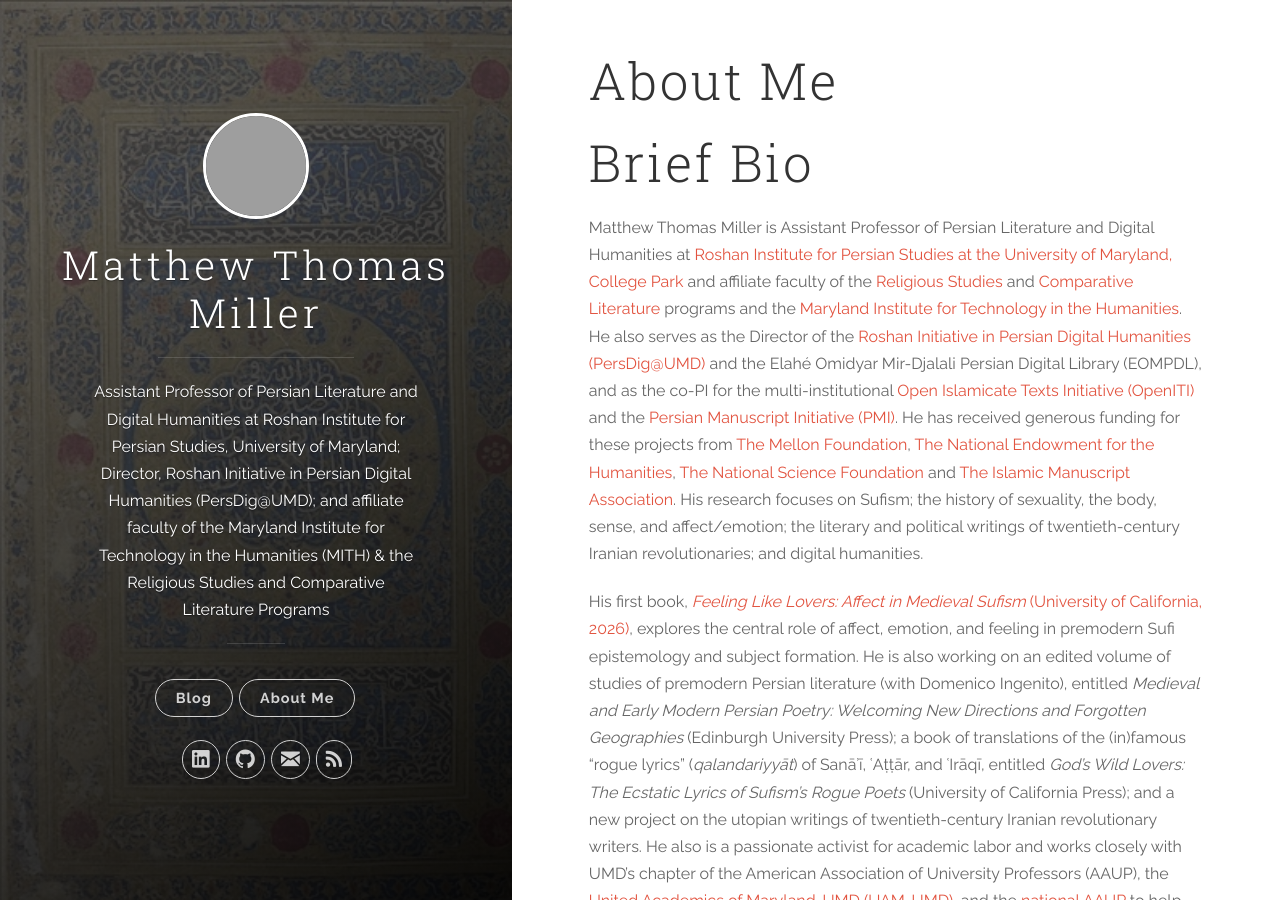
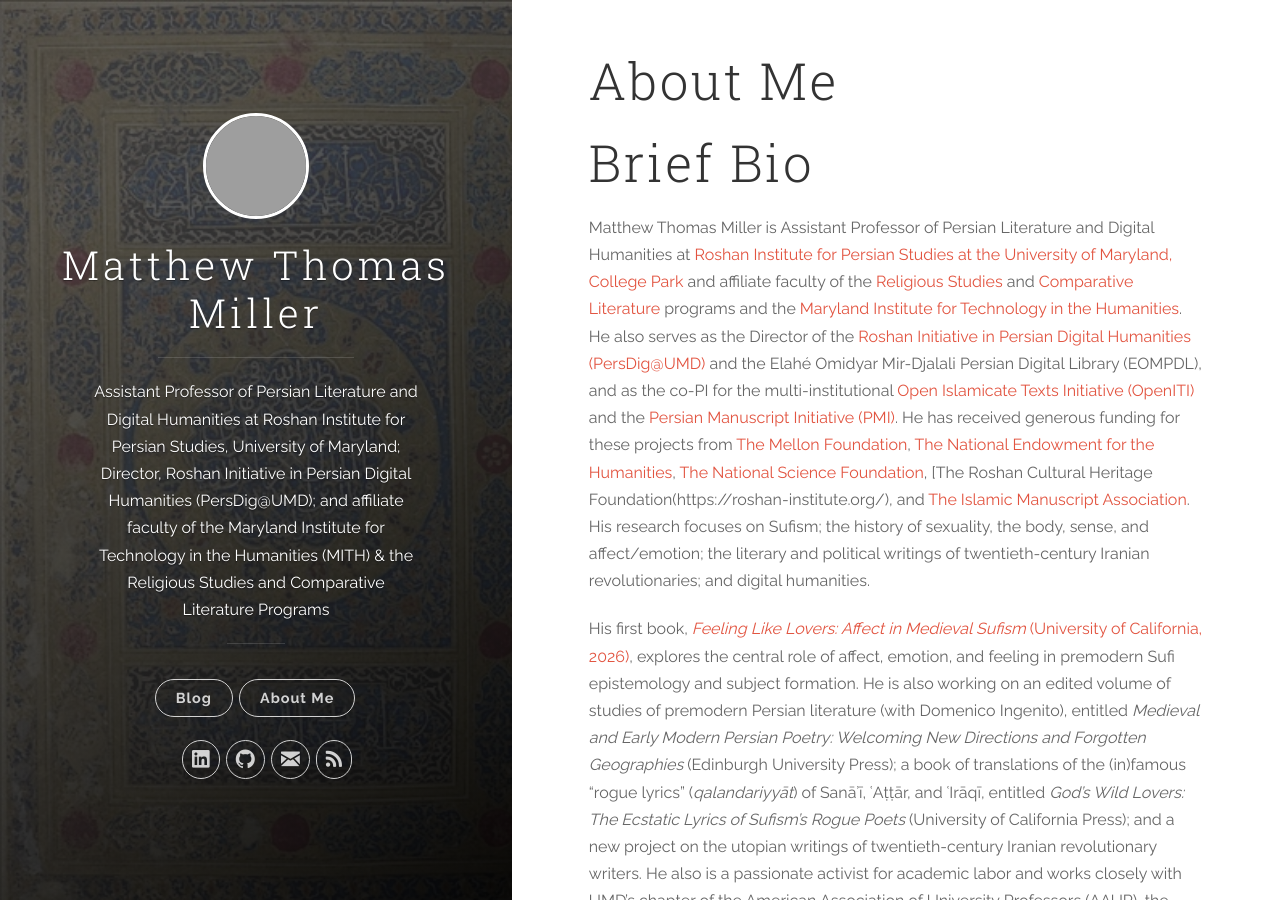
Before and after one commit to MatthewThomasMiller/MatthewThomasMiller.github.io, a Jekyll site: the page built from about-me.md, in a window 1280 px wide and 900 px high, cut to the strip 0-900 px from the top of the window. Built offline with Jekyll 4.4.1, drawn with Linux system fonts in a browser that asks for light colours; grey boxes are pictures that could not be loaded.

Commit message:
update about me

```diff
--- a/about-me.md
+++ b/about-me.md
@@ -5,7 +5,7 @@
 
 # Brief Bio
 
-Matthew Thomas Miller is Assistant Professor of Persian Literature and Digital Humanities at [Roshan Institute for Persian Studies at the University of Maryland, College Park](http://sllc.umd.edu/persian) and affiliate faculty of the [Religious Studies](https://jewishstudies.umd.edu/research/religious-studies) and [Comparative Literature](https://english.umd.edu/academic-programs/graduate/phd-comparative-literature) programs and the [Maryland Institute for Technology in the Humanities](https://mith.umd.edu/people/). He also serves as the Director of the [Roshan Initiative in Persian Digital Humanities (PersDig@UMD)](http://persdig.umd.edu/) and the Elahé Omidyar Mir-Djalali Persian Digital Library (EOMPDL), and as the co-PI for the multi-institutional [Open Islamicate Texts Initiative (OpenITI)](https://openiti.org/) and the [Persian Manuscript Initiative (PMI)](http://www.persianmanuscript.org/). He has received generous funding for these projects from [The Mellon Foundation](https://mellon.org/), [The National Endowment for the Humanities](https://www.neh.gov/), [The National Science Foundation](https://www.nsf.gov/) and [The Islamic Manuscript Association](https://www.islamicmanuscript.org/home.aspx). His research focuses on Sufism; the history of sexuality, the body, sense, and affect/emotion; the literary and political writings of twentieth-century Iranian revolutionaries; and digital humanities.
+Matthew Thomas Miller is Assistant Professor of Persian Literature and Digital Humanities at [Roshan Institute for Persian Studies at the University of Maryland, College Park](http://sllc.umd.edu/persian) and affiliate faculty of the [Religious Studies](https://jewishstudies.umd.edu/research/religious-studies) and [Comparative Literature](https://english.umd.edu/academic-programs/graduate/phd-comparative-literature) programs and the [Maryland Institute for Technology in the Humanities](https://mith.umd.edu/people/). He also serves as the Director of the [Roshan Initiative in Persian Digital Humanities (PersDig@UMD)](http://persdig.umd.edu/) and the Elahé Omidyar Mir-Djalali Persian Digital Library (EOMPDL), and as the co-PI for the multi-institutional [Open Islamicate Texts Initiative (OpenITI)](https://openiti.org/) and the [Persian Manuscript Initiative (PMI)](http://www.persianmanuscript.org/). He has received generous funding for these projects from [The Mellon Foundation](https://mellon.org/), [The National Endowment for the Humanities](https://www.neh.gov/), [The National Science Foundation](https://www.nsf.gov/), [The Roshan Cultural Heritage Foundation(https://roshan-institute.org/), and [The Islamic Manuscript Association](https://www.islamicmanuscript.org/home.aspx). His research focuses on Sufism; the history of sexuality, the body, sense, and affect/emotion; the literary and political writings of twentieth-century Iranian revolutionaries; and digital humanities.
 
 His first book, [*Feeling Like Lovers: Affect in Medieval Sufism* (University of California, 2026)](https://www.ucpress.edu/books/feeling-like-lovers/), explores the central role of affect, emotion, and feeling in premodern Sufi epistemology and subject formation. He is also working on an edited volume of studies of premodern Persian literature (with Domenico Ingenito), entitled *Medieval and Early Modern Persian Poetry: Welcoming New Directions and Forgotten Geographies* (Edinburgh University Press); a book of translations of the (in)famous "rogue lyrics" (*qalandariyyāt*) of Sanāʾī, ʿAṭṭār, and ʿIrāqī, entitled *God's Wild Lovers: The Ecstatic Lyrics of Sufism's Rogue Poets* (University of California Press); and a new project on the utopian writings of twentieth-century Iranian revolutionary writers. He also is a passionate activist for academic labor and works closely with UMD's chapter of the American Association of University Professors (AAUP), the [United Academics of Maryland-UMD (UAM-UMD)](https://uamumd.org/), and the [national AAUP](https://www.aaup.org/) to help improve higher education in Maryland and beyond.
 
```
